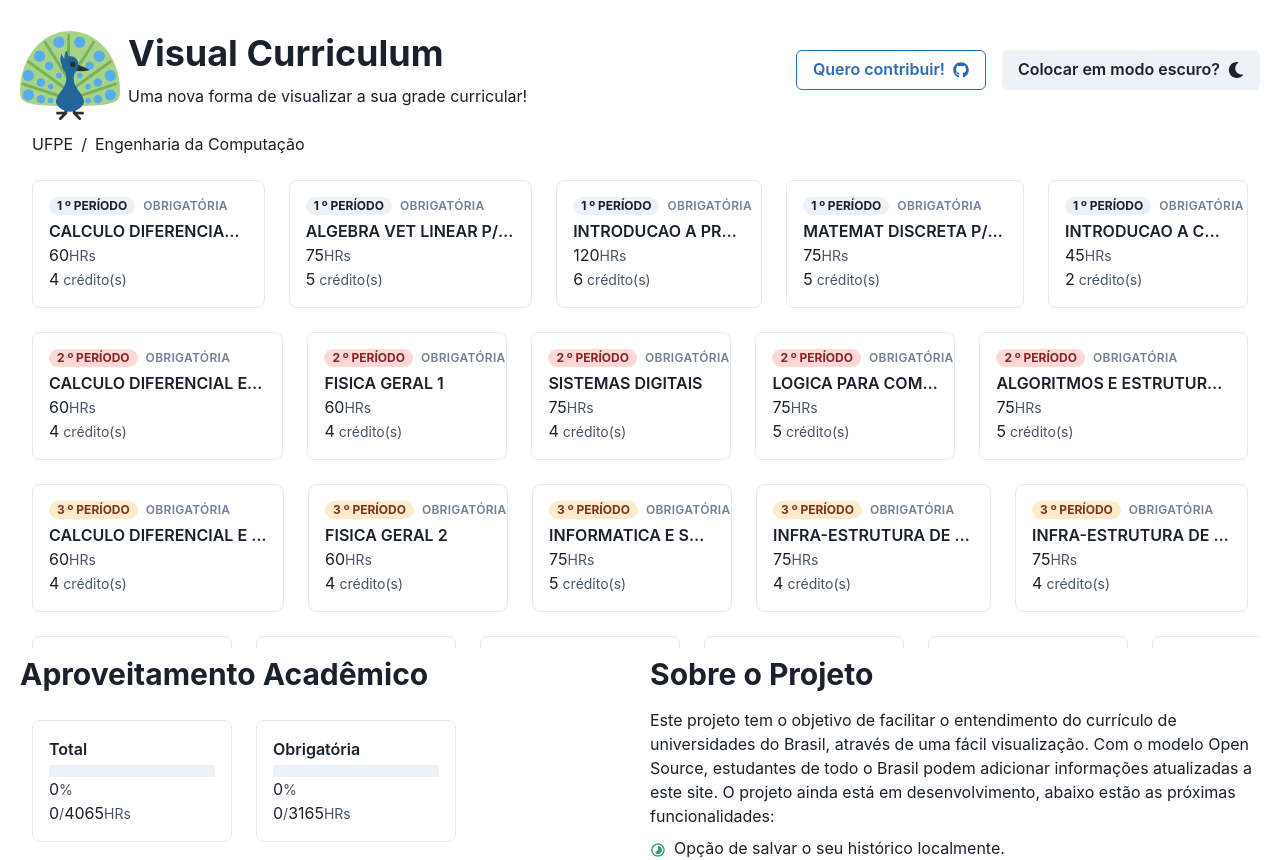
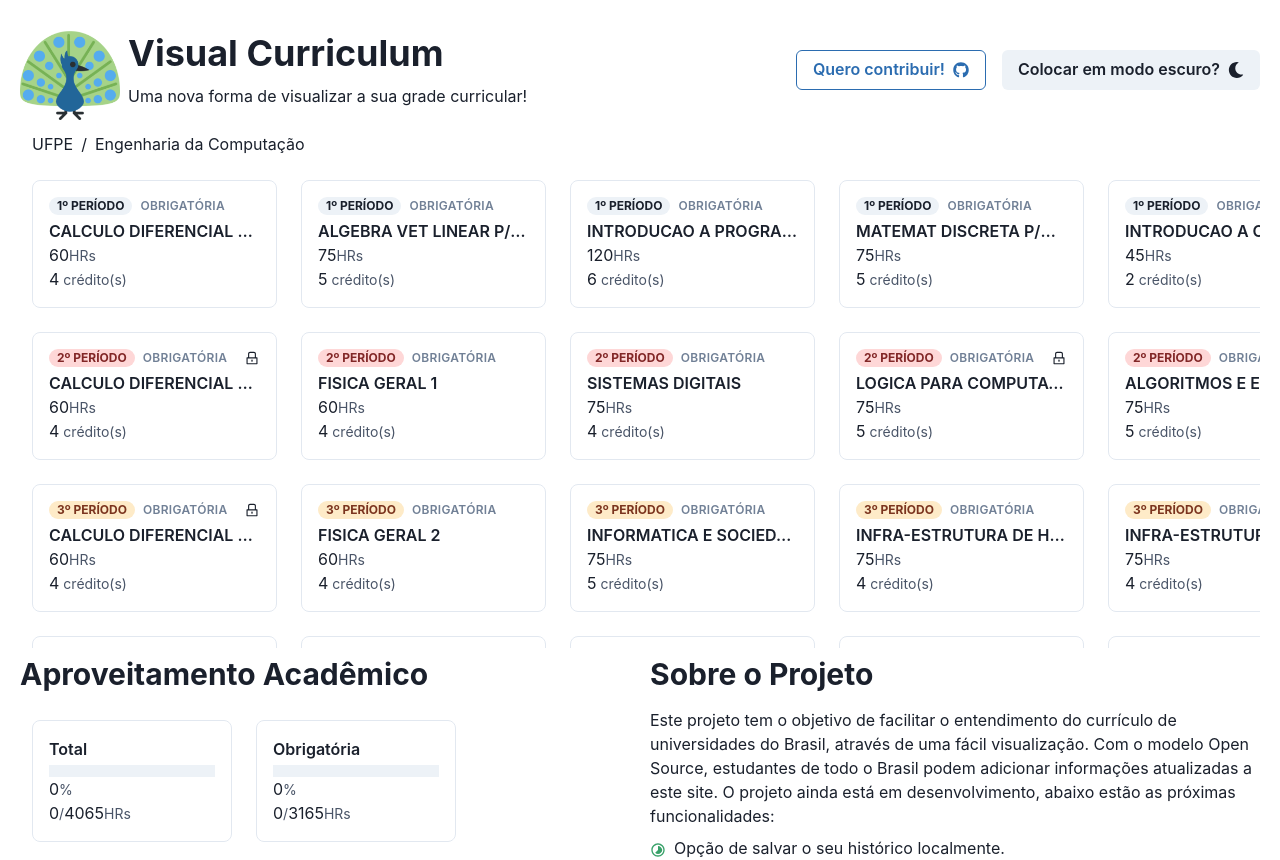
Before and after one commit to ThiagoAugustoSM/visual-curriculum, a React (Create React App) app: page / in a window 1280 px wide. Shown: the top 860 px of the page. Built offline with nearby package versions, Linux system fonts and the light colour scheme.

Commit message:
feat: add prerequisites view

```diff
--- a/src/components/DisciplineBox/index.tsx
+++ b/src/components/DisciplineBox/index.tsx
@@ -1,6 +1,19 @@
-import React, { useState } from 'react';
+import React, { useEffect, useState } from 'react';
 
-import { Box, Badge, useColorMode } from '@chakra-ui/react';
+import {
+  useColorMode,
+  Box,
+  Badge,
+  Popover,
+  PopoverTrigger,
+  PopoverContent,
+  PopoverArrow,
+  PopoverHeader,
+  PopoverBody,
+  UnorderedList,
+  ListItem,
+} from '@chakra-ui/react';
+import { AiOutlineLock } from 'react-icons/ai';
 import { DisciplineType } from '../../models/Curriculum';
 
 const badgeSemesterColor = (semester: number) => {
@@ -43,11 +56,21 @@
 } & DisciplineType;
 
 const DisciplineBox = (props: DisciplineBoxProps): React.ReactElement => {
-  const { semester, isObligatory, name, hours, credits, id, onClick } = props;
+  const {
+    id,
+    onClick,
+    name,
+    prerequisites,
+    semester,
+    hours,
+    credits,
+    isObligatory,
+  } = props;
+  const { colorMode } = useColorMode();
   const [isActive, setIsActive] = useState(false);
-  const { colorMode } = useColorMode();
   const [bgColor, setBgColor] = useState('white');
   const [bgColorDark, setBgColorDark] = useState('');
+  const [popover, setPopover] = useState({ bgColor: '', color: '' });
 
   const handleClick = () => {
     if (isActive === true) {
@@ -57,47 +80,90 @@
       setBgColor('green.200');
       setBgColorDark('green.500');
     }
+
     onClick({ isActive: !isActive, id, isObligatory, hours });
     setIsActive(!isActive);
   };
+
+  useEffect(() => {
+    setPopover({
+      bgColor: colorMode === 'light' ? 'white' : 'gray.800',
+      color: colorMode === 'light' ? 'gray.500' : 'gray.400',
+    });
+  }, [colorMode]);
 
   return (
     <Box
       id={id}
       onClick={handleClick}
+      bgColor={colorMode === 'light' ? bgColor : bgColorDark}
+      borderRadius="lg"
+      borderWidth="1px"
       m="3"
-      minW="200px"
       maxW="sm"
-      borderWidth="1px"
-      borderRadius="lg"
+      minW="245px"
       overflow="hidden"
-      bgColor={colorMode === 'light' ? bgColor : bgColorDark}
     >
       <Box p="4">
-        <Box d="flex" alignItems="baseline">
+        <Box d="flex" alignItems="center">
           <Badge
             borderRadius="full"
+            colorScheme={badgeSemesterColor(semester)}
             px="2"
-            colorScheme={badgeSemesterColor(semester)}
           >
-            {semester} º Período
+            {semester}º Período
           </Badge>
+
           <Box
             color="gray.500"
+            fontSize="xs"
             fontWeight="semibold"
             letterSpacing="wide"
-            fontSize="xs"
+            marginX="2"
             textTransform="uppercase"
-            ml="2"
           >
             {isObligatory ? 'Obrigatória' : 'Eletiva'}
           </Box>
+
+          {!!prerequisites?.length && (
+            <Box ml="auto">
+              <Popover placement="top" trigger="hover">
+                <PopoverTrigger>
+                  <Box>
+                    <AiOutlineLock />
+                  </Box>
+                </PopoverTrigger>
+
+                <PopoverContent
+                  d="flex"
+                  bgColor={popover.bgColor}
+                  color={popover.color}
+                  fontSize="12px"
+                  marginX="auto"
+                  maxW="200px"
+                  textTransform="uppercase"
+                >
+                  <PopoverArrow bgColor={popover.bgColor} />
+                  <PopoverHeader fontWeight="semibold">
+                    Pré-requisitos
+                  </PopoverHeader>
+                  <PopoverBody>
+                    <UnorderedList>
+                      {prerequisites.map((prerequisite) => (
+                        <ListItem key={prerequisite}>{prerequisite}</ListItem>
+                      ))}
+                    </UnorderedList>
+                  </PopoverBody>
+                </PopoverContent>
+              </Popover>
+            </Box>
+          )}
         </Box>
 
         <Box
+          as="h4"
           mt="1"
           fontWeight="semibold"
-          as="h4"
           lineHeight="tight"
           isTruncated
         >
@@ -113,7 +179,7 @@
 
         <Box>
           {credits}
-          <Box as="span" ml="1" color="gray.600" fontSize="sm">
+          <Box as="span" color="gray.600" fontSize="sm" ml="1">
             crédito(s)
           </Box>
         </Box>
```
